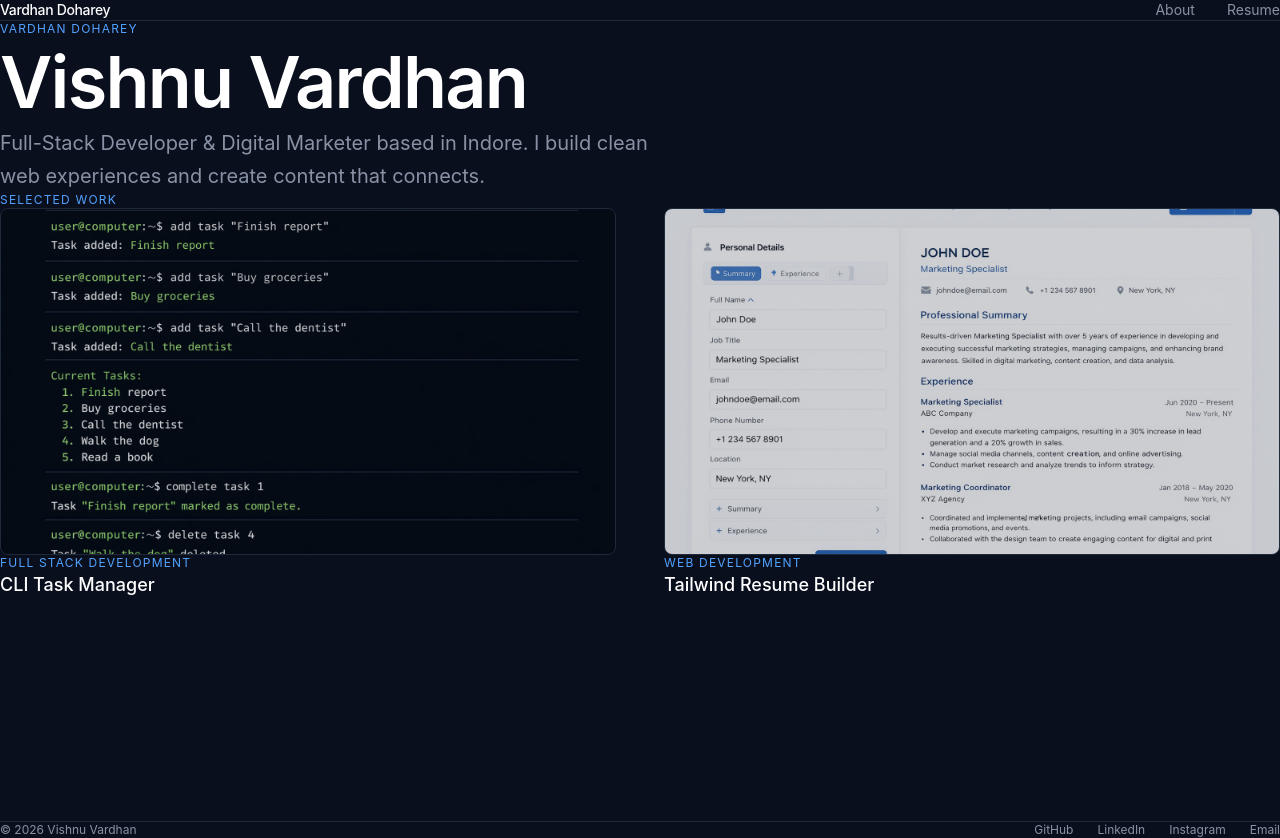
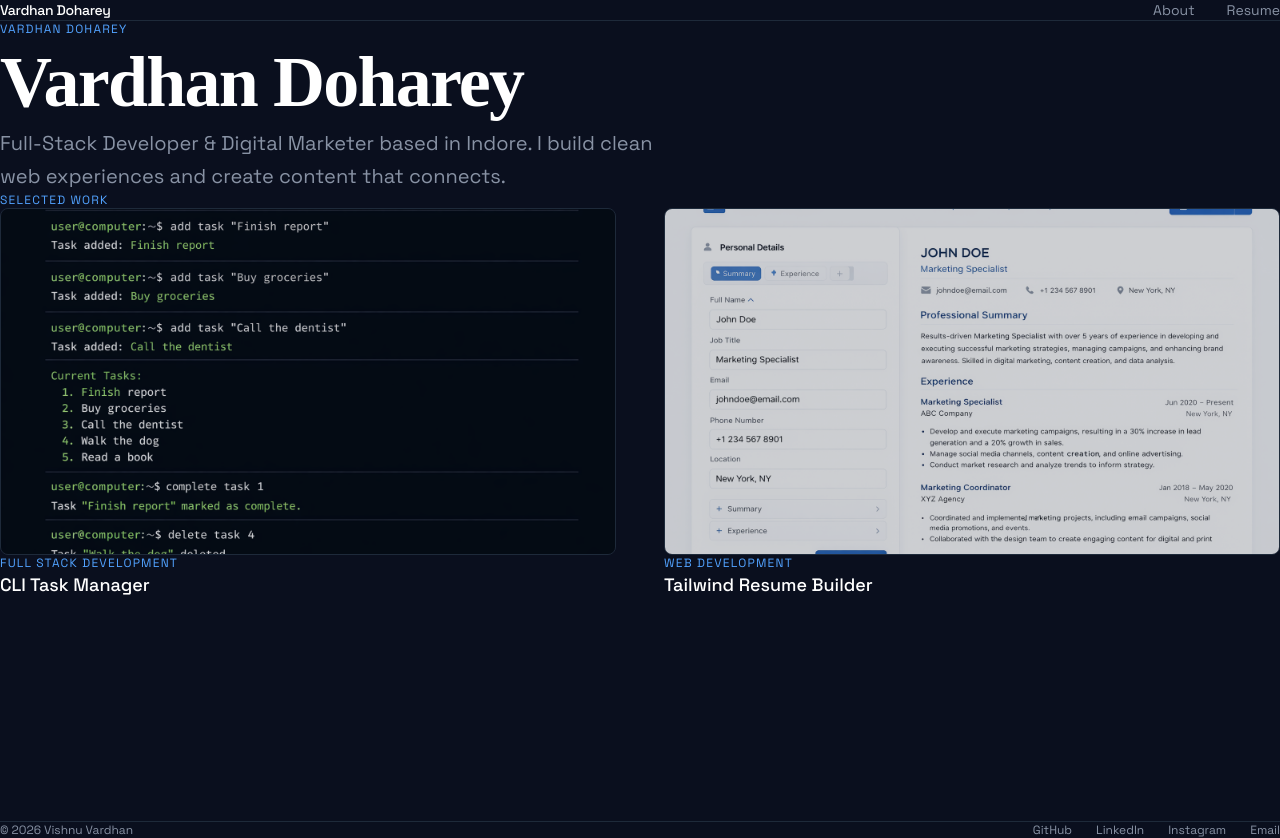
Before and after one commit to VishnuVardhan2000/my-portfolio, a Next.js app: page / in a window 1280 px wide. Built offline with nearby package versions, Linux system fonts and the light colour scheme.

Commit message:
Updated fonts and name

```diff
--- a/app/layout.js
+++ b/app/layout.js
@@ -1,16 +1,28 @@
+import { Space_Grotesk, Syne } from 'next/font/google';
 import './globals.css';
 import Navbar from './components/Navbar';
 import Footer from './components/Footer';
 
+const spaceGrotesk = Space_Grotesk({
+  subsets: ['latin'],
+  variable: '--font-space-grotesk'
+});
+
+const syne = Syne({
+  subsets: ['latin'],
+  variable: '--font-syne'
+});
+
 export const metadata = {
-  title: 'Vishnu Vardhan',
+  title: 'Vardhan Doharey',
   description: 'Full-Stack Developer & Digital Marketer',
 };
 
 export default function RootLayout({ children }) {
   return (
     <html lang="en">
-      <body className="antialiased bg-[#0A0F1E] text-[#E8EAF0]">
+      <body className={`${spaceGrotesk.variable} ${syne.variable} antialiased bg-[#0A0F1E] text-[#E8EAF0]`}
+        style={{ fontFamily: 'var(--font-space-grotesk)' }}>
         <Navbar />
         <main className="animate-fadeIn">
           {children}
--- a/app/page.js
+++ b/app/page.js
@@ -6,9 +6,11 @@ export default function Home() {
     <main className="min-h-screen px-5 md:px-16 lg:px-32 py-16 md:py-24">
       <section className="mb-20 md:mb-28">
         <p className="text-xs uppercase tracking-widest text-blue-400 mb-4">Vardhan Doharey</p>
-        <h1 className="text-4xl md:text-7xl font-semibold tracking-tight leading-tight mb-6 text-white">
-          Vishnu Vardhan
+        <h1 className="text-5xl md:text-7xl font-semibold tracking-tight leading-tight mb-6 text-white"
+                 style={{ fontFamily: 'Times New Roman, serif' }}>
+                  Vardhan Doharey
         </h1>
+
         <p className="text-[#8892A4] text-base md:text-xl max-w-2xl leading-relaxed">
           Full-Stack Developer & Digital Marketer based in Indore. I build clean web experiences and create content that connects.
         </p>
```
